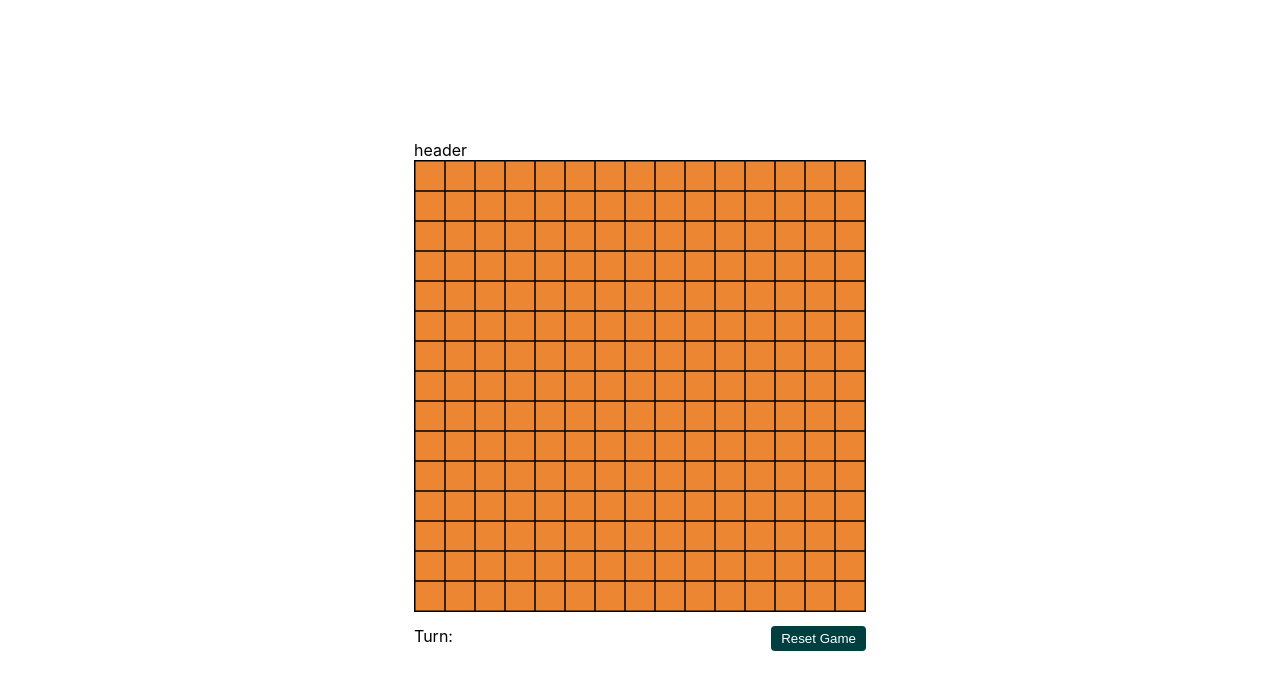
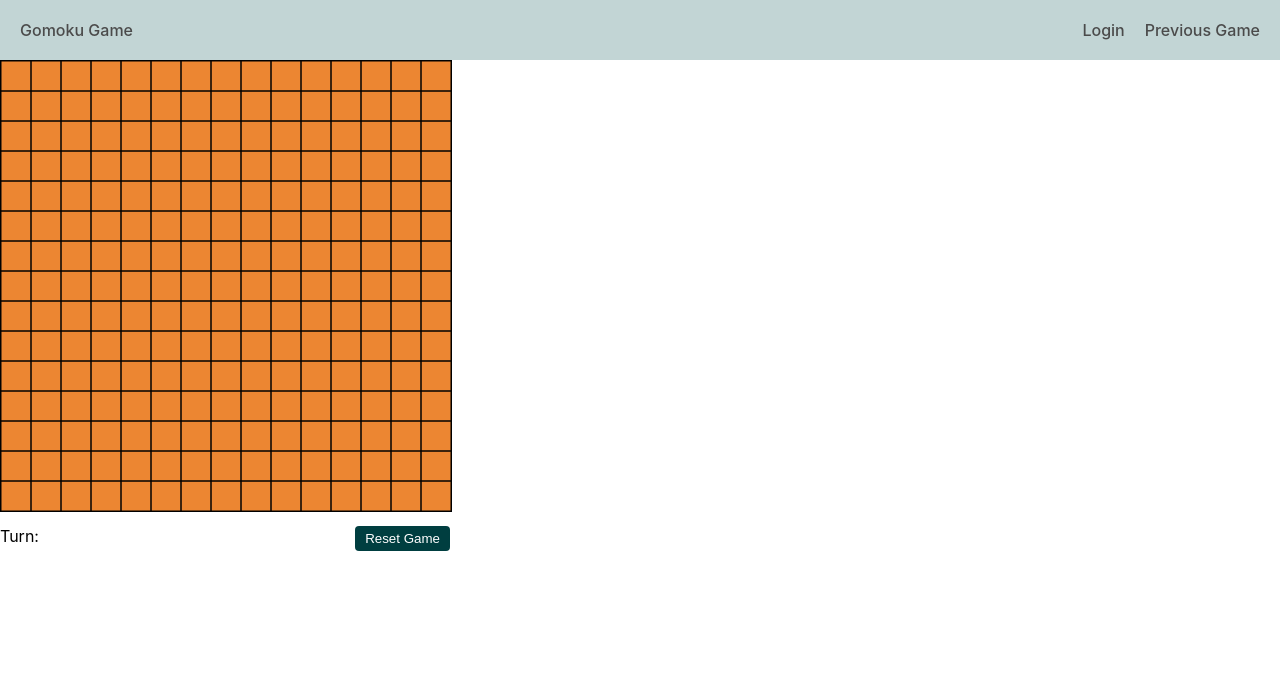
Before and after one commit to bethebikash/gomoku-react, a React (Create React App) app: page /game in a window 1280 px wide. Shown: the top 690 px of the page. Built offline with nearby package versions, Linux system fonts and the light colour scheme.

Commit message:
nav bar and routing added

```diff
--- a/package.json
+++ b/package.json
@@ -10,8 +10,10 @@
     "@types/node": "^16.18.40",
     "@types/react": "^18.2.20",
     "@types/react-dom": "^18.2.7",
+    "@types/react-router-dom": "^5.3.3",
     "react": "^18.2.0",
     "react-dom": "^18.2.0",
+    "react-router-dom": "^6.15.0",
     "react-scripts": "5.0.1",
     "typescript": "^4.9.5",
     "web-vitals": "^2.1.4"
--- a/src/App.css
+++ b/src/App.css
@@ -1,84 +1,15 @@
+.app {
+  width: 100dvw;
+  height: 100dvh;
+}
+
+.app-header {
+  position: sticky;
+  top: 0;
+  left: 0;
+}
+
 * {
   margin: 0;
   padding: 0;
 }
-
-body {
-  height: 100vh;
-  width: 100vw;
-  display: flex;
-  flex-direction: column;
-  justify-content: center;
-  align-items: center;
-}
-
-#container {
-  width: 450px;
-  position: relative;
-}
-
-#container > h1 {
-  text-align: center;
-  font-size: 32px;
-  font-family: monospace;
-  padding-bottom: 10px;
-  margin-bottom: 10px;
-  border-bottom: #5c5c5c solid 2px;
-}
-
-#actions {
-  width: 100%;
-  display: flex;
-  justify-content: space-between;
-  padding: 10px 0;
-}
-
-#actions > #resetButton {
-  background-color: #003e40;
-  color: #fff;
-  padding: 5px 10px;
-  border: none;
-  cursor: pointer;
-  border-radius: 4px;
-}
-
-#actions > #resetButton:hover {
-  background-color: #005c5f;
-}
-
-#activePlayer {
-  display: flex;
-  gap: 10px;
-}
-
-#turnStatus {
-  font-weight: bold;
-  font-size: 18px;
-}
-
-canvas {
-  border: 1px solid #000;
-  background-color: #ec8632;
-}
-
-#winContainer {
-  position: absolute;
-  width: 100%;
-  height: 81%;
-  background-color: rgba(0, 64, 62, 0.854);
-  color: #fff;
-  top: 104px;
-  left: 0;
-  display: none;
-  flex-direction: column;
-  gap: 10px;
-  justify-content: center;
-  align-items: center;
-}
-
-#winStatus,
-#drawStatus {
-  font-size: 32px;
-  font-weight: 600;
-  color: yellow;
-}
--- a/src/App.tsx
+++ b/src/App.tsx
@@ -1,14 +1,26 @@
+import { Route, Routes } from "react-router-dom";
 import './App.css';
-import GomokuGame from './pages/Game';
+import NavBar from './components/Navbar';
+import Game from './pages/Game';
+import Home from './pages/Home';
+import Login from "./pages/Login";
+import GameHistory from "./pages/GameHistory";
+import GameLog from "./pages/GameLog";
 
 function App() {
   return (
-    <div className="App">
-      <header className="App-header">
-        header
+    <div className="app">
+      <header className="app-header">
+        <NavBar />
       </header>
       <main>
-        <GomokuGame />
+        <Routes>
+          <Route path="/" element={<Home />} />
+          <Route path="/login" element={<Login />} />
+          <Route path="/game" element={<Game />} />
+          <Route path="/game-history" element={<GameHistory />} />
+          <Route path="/game-log/:id" element={<GameLog />} />
+        </Routes>
       </main>
     </div>
   );
--- /dev/null
+++ b/src/components/Navbar/index.tsx
@@ -0,0 +1,25 @@
+import React from 'react'
+import { NavLink } from 'react-router-dom'
+import './style.css'
+
+const NavBar = () => {
+  return (
+    <nav>
+      <ul>
+        <li>
+          <NavLink to='/'>Gomoku Game</NavLink>
+        </li>
+      </ul>
+      <ul>
+        <li>
+          <NavLink to='/login'>Login</NavLink>
+        </li>
+        <li>
+          <NavLink to='/game'>Previous Game</NavLink>
+        </li>
+      </ul>
+    </nav>
+  )
+}
+
+export default NavBar
--- /dev/null
+++ b/src/components/Navbar/style.css
@@ -0,0 +1,25 @@
+nav {
+  display: flex;
+  justify-content: space-between;
+  align-items: center;
+  background-color: #c2d5d5;
+  color: #1d1d1d;
+  padding: 20px;
+}
+
+ul {
+  display: flex;
+  list-style: none;
+  gap: 20px;
+}
+
+ul > li > a,
+ul > li > a:visited {
+  text-decoration: none;
+  color: #4b4b4b;
+  font-weight: 500;
+}
+
+ul > li > a:hover {
+  color: #002b0b;
+}
--- a/src/index.tsx
+++ b/src/index.tsx
@@ -3,13 +3,16 @@ import ReactDOM from 'react-dom/client';
 import './index.css';
 import App from './App';
 import reportWebVitals from './reportWebVitals';
+import { BrowserRouter } from 'react-router-dom';
 
 const root = ReactDOM.createRoot(
   document.getElementById('root') as HTMLElement
 );
 root.render(
   <React.StrictMode>
-    <App />
+    <BrowserRouter>
+      <App />
+    </BrowserRouter>
   </React.StrictMode>
 );
 
--- a/src/pages/Game.tsx
+++ b/src/pages/Game/index.tsx
@@ -1,4 +1,5 @@
 import React, { useState, useRef, useEffect } from 'react';
+import './style.css'
 
 enum StoneColor {
   None,
@@ -6,7 +7,7 @@ enum StoneColor {
   White,
 }
 
-const GomokuGame: React.FC = () => {
+const Game: React.FC = () => {
   const canvasRef = useRef<HTMLCanvasElement>(null);
   const [board, setBoard] = useState<StoneColor[][]>(Array.from({ length: 15 }, () => Array(15).fill(StoneColor.None)));
   const [currentPlayer, setCurrentPlayer] = useState<StoneColor>(StoneColor.Black);
@@ -196,7 +197,7 @@ const GomokuGame: React.FC = () => {
   };
 
   return (
-    <div>
+    <div id="container">
       <canvas
         ref={canvasRef}
         width={450}
@@ -220,4 +221,4 @@ const GomokuGame: React.FC = () => {
   );
 };
 
-export default GomokuGame;
+export default Game;
--- /dev/null
+++ b/src/pages/Game/style.css
@@ -0,0 +1,70 @@
+#container {
+  width: 450px;
+  position: relative;
+}
+
+#container > h1 {
+  text-align: center;
+  font-size: 32px;
+  font-family: monospace;
+  padding-bottom: 10px;
+  margin-bottom: 10px;
+  border-bottom: #5c5c5c solid 2px;
+}
+
+#actions {
+  width: 100%;
+  display: flex;
+  justify-content: space-between;
+  padding: 10px 0;
+}
+
+#actions > #resetButton {
+  background-color: #003e40;
+  color: #fff;
+  padding: 5px 10px;
+  border: none;
+  cursor: pointer;
+  border-radius: 4px;
+}
+
+#actions > #resetButton:hover {
+  background-color: #005c5f;
+}
+
+#activePlayer {
+  display: flex;
+  gap: 10px;
+}
+
+#turnStatus {
+  font-weight: bold;
+  font-size: 18px;
+}
+
+canvas {
+  border: 1px solid #000;
+  background-color: #ec8632;
+}
+
+#winContainer {
+  position: absolute;
+  width: 100%;
+  height: 81%;
+  background-color: rgba(0, 64, 62, 0.854);
+  color: #fff;
+  top: 104px;
+  left: 0;
+  display: none;
+  flex-direction: column;
+  gap: 10px;
+  justify-content: center;
+  align-items: center;
+}
+
+#winStatus,
+#drawStatus {
+  font-size: 32px;
+  font-weight: 600;
+  color: yellow;
+}
--- /dev/null
+++ b/src/pages/GameHistory/index.tsx
@@ -0,0 +1,9 @@
+import React from 'react'
+
+const GameHistory = () => {
+  return (
+    <div>GameHistory</div>
+  )
+}
+
+export default GameHistory
--- /dev/null
+++ b/src/pages/GameLog/index.tsx
@@ -0,0 +1,9 @@
+import React from 'react'
+
+const GameLog = () => {
+  return (
+    <div>GameLog</div>
+  )
+}
+
+export default GameLog
```
Also changed, not shown: src/pages/Home/index.tsx (renamed from src/pages/Home.tsx), src/pages/Login/index.tsx (renamed from src/pages/Login.tsx), 1 other file (tests, documents, lock files or other folders).
